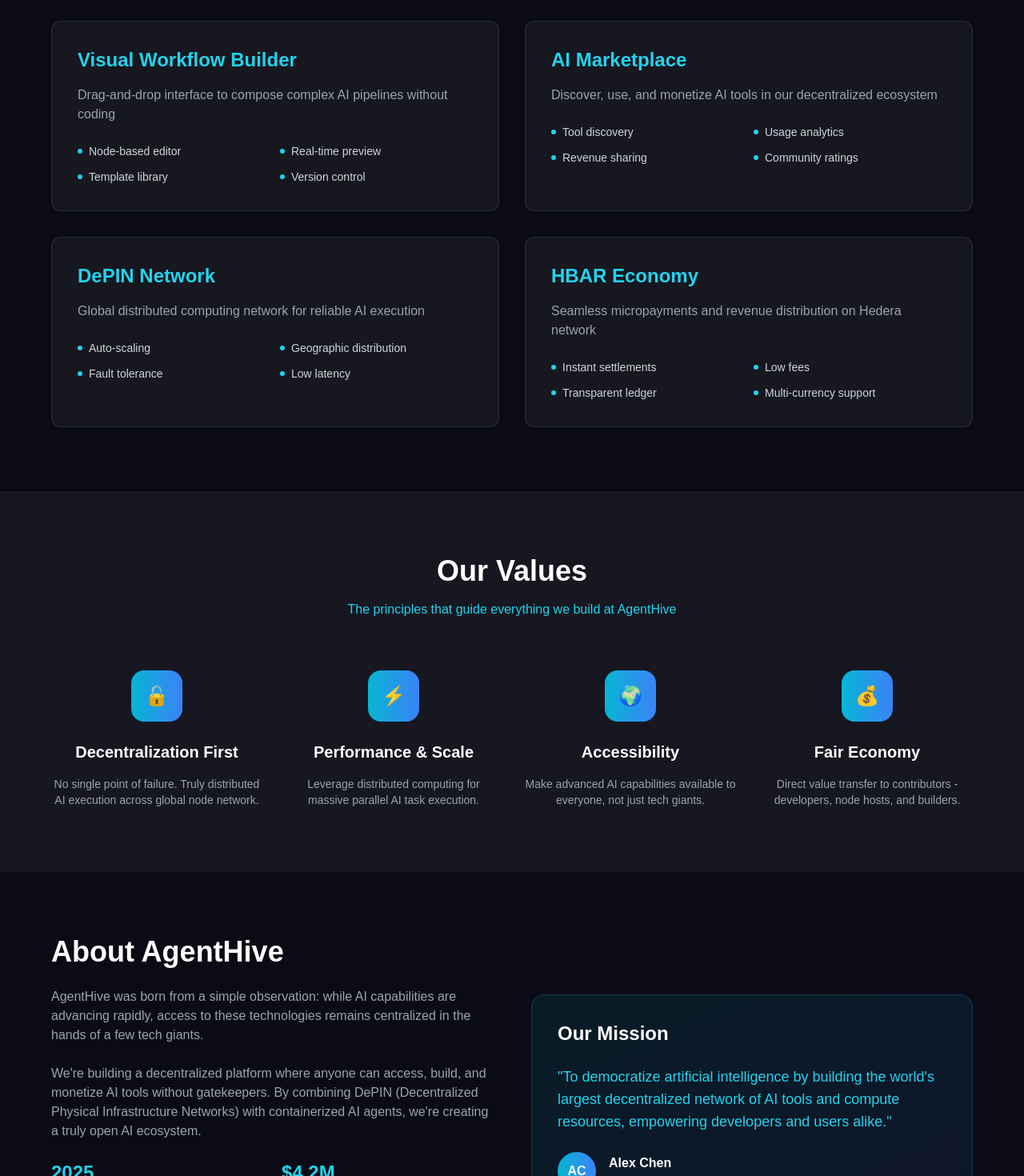
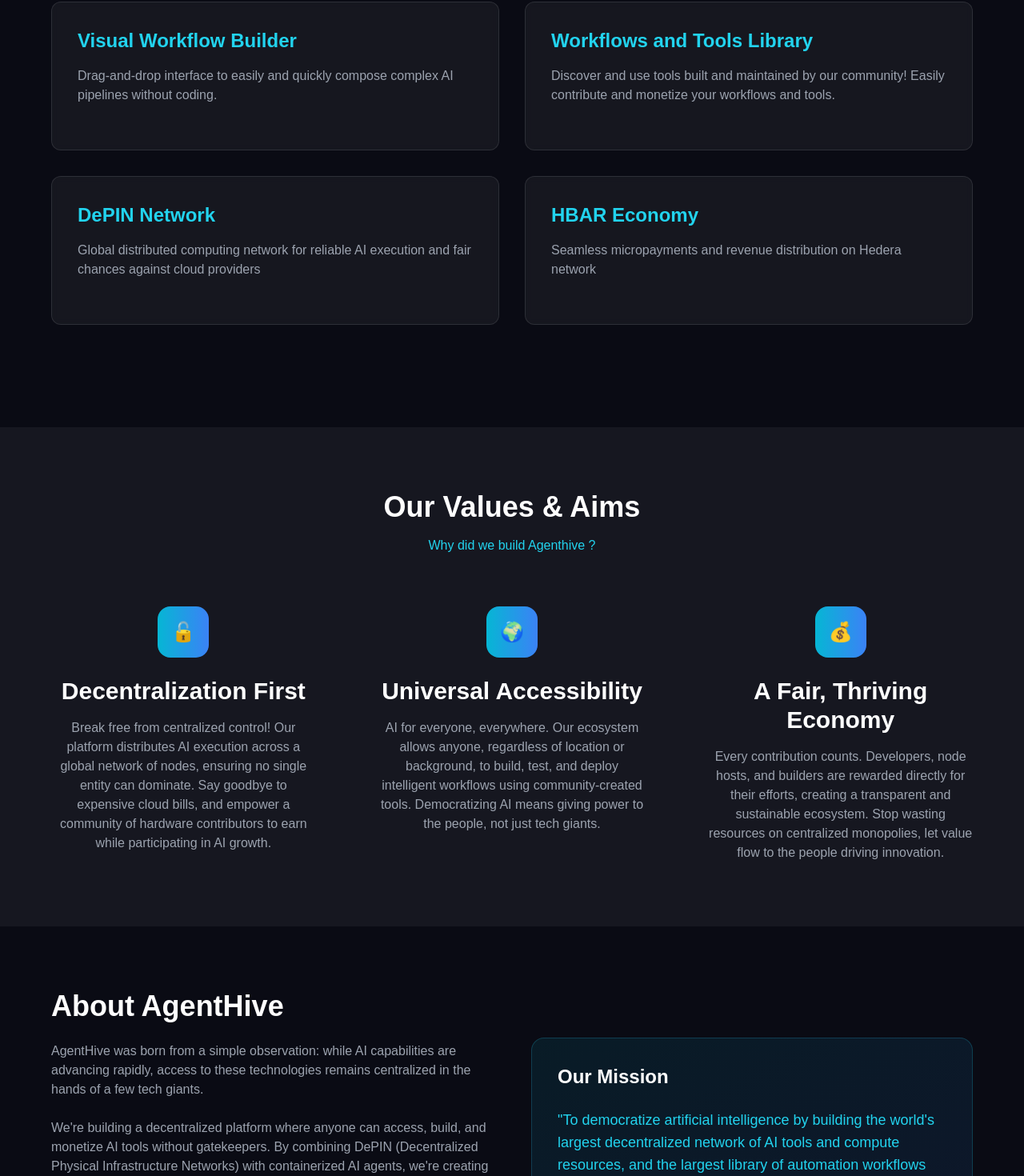
Before and after one commit to Moetez-Fradi/HaAf, a Next.js app in the folder frontend/: page / in a window 1280 px wide. Shown: the part 956-2426 px from the top of the page at 80% size. Built offline with nearby package versions, Linux system fonts and the light colour scheme.

Commit message:
Fix landing page

```diff
--- a/frontend/app/page.tsx
+++ b/frontend/app/page.tsx
@@ -13,46 +13,42 @@
   {
     icon: '🔓',
     title: 'Decentralization First',
-      description: 'No single point of failure. Truly distributed AI execution across global node network.'
-    },
-    {
-      icon: '⚡',
-      title: 'Performance & Scale',
-      description: 'Leverage distributed computing for massive parallel AI task execution.'
+    description: "Break free from centralized control! Our platform distributes AI execution across a global network of nodes, ensuring no single entity can dominate. Say goodbye to expensive cloud bills, and empower a community of hardware contributors to earn while participating in AI growth."
   },
   {
     icon: '🌍',
-      title: 'Accessibility',
-      description: 'Make advanced AI capabilities available to everyone, not just tech giants.'
+    title: 'Universal Accessibility',
+    description: "AI for everyone, everywhere. Our ecosystem allows anyone, regardless of location or background, to build, test, and deploy intelligent workflows using community-created tools. Democratizing AI means giving power to the people, not just tech giants."
   },
   {
     icon: '💰',
-      title: 'Fair Economy',
-      description: 'Direct value transfer to contributors - developers, node hosts, and builders.'
+    title: 'A Fair, Thriving Economy',
+    description: "Every contribution counts. Developers, node hosts, and builders are rewarded directly for their efforts, creating a transparent and sustainable ecosystem. Stop wasting resources on centralized monopolies, let value flow to the people driving innovation."
   }
 ];
+
 
 
   const features = [
     {
       title: 'Visual Workflow Builder',
-      description: 'Drag-and-drop interface to compose complex AI pipelines without coding',
-      capabilities: ['Node-based editor', 'Real-time preview', 'Template library', 'Version control']
+      description: 'Drag-and-drop interface to easily and quickly compose complex AI pipelines without coding.',
+      capabilities: []
     },
     {
-      title: 'AI Marketplace',
-      description: 'Discover, use, and monetize AI tools in our decentralized ecosystem',
-      capabilities: ['Tool discovery', 'Usage analytics', 'Revenue sharing', 'Community ratings']
+      title: 'Workflows and Tools Library',
+      description: 'Discover and use tools built and maintained by our community! Easily contribute and monetize your workflows and tools.',
+      capabilities: []
     },
     {
       title: 'DePIN Network',
-      description: 'Global distributed computing network for reliable AI execution',
-      capabilities: ['Auto-scaling', 'Geographic distribution', 'Fault tolerance', 'Low latency']
+      description: 'Global distributed computing network for reliable AI execution and fair chances against cloud providers',
+      capabilities: []
     },
     {
       title: 'HBAR Economy',
       description: 'Seamless micropayments and revenue distribution on Hedera network',
-      capabilities: ['Instant settlements', 'Low fees', 'Transparent ledger', 'Multi-currency support']
+      capabilities: []
     }
   ];
 
@@ -87,7 +83,7 @@
             Decentralize <span className="text-transparent bg-clip-text bg-gradient-to-r from-cyan-400 to-blue-400">Intelligence</span>
           </h1>
           <p className="text-xl md:text-2xl text-cyan-400 mb-12 max-w-3xl mx-auto">
-Decentralize Intelligence. Build the Future.
+          AI for people, powered by people
           </p>
 
 
@@ -132,7 +128,7 @@
         <div className="max-w-6xl mx-auto">
           <h2 className="text-4xl font-bold text-white text-center mb-4">Powerful Features</h2>
           <p className="text-cyan-400 text-center mb-16 max-w-2xl mx-auto">
-            Everything you need to build, deploy, and monetize AI applications in a decentralized ecosystem
+            Everything you need to build, deploy, and monetize AI workflows in a decentralized ecosystem
           </p>
 
           <div className="grid grid-cols-1 lg:grid-cols-2 gap-8">
@@ -154,25 +150,27 @@
             ))}
           </div>
         </div>
+        <br></br>
+        <br></br>
       </section>
 
 
       {/* Values Section */}
       <section id="values" className="relative z-10 px-8 py-20 bg-white/5">
         <div className="max-w-6xl mx-auto">
-          <h2 className="text-4xl font-bold text-white text-center mb-4">Our Values</h2>
+          <h2 className="text-4xl font-bold text-white text-center mb-4">Our Values & Aims</h2>
           <p className="text-cyan-400 text-center mb-16 max-w-2xl mx-auto">
-            The principles that guide everything we build at AgentHive
+            Why did we build Agenthive ?
           </p>
 
-          <div className="grid grid-cols-1 md:grid-cols-2 lg:grid-cols-4 gap-8">
+          <div className="grid grid-cols-1 md:grid-cols-2 lg:grid-cols-3 gap-20">
             {values.map((value, index) => (
               <div key={index} className="text-center">
                 <div className="w-16 h-16 bg-gradient-to-r from-cyan-500 to-blue-500 rounded-2xl flex items-center justify-center text-2xl mb-6 mx-auto">
                   {value.icon}
                 </div>
-                <h3 className="text-xl font-bold text-white mb-4">{value.title}</h3>
-                <p className="text-gray-400 text-sm">{value.description}</p>
+                <h3 className="text-3xl font-bold text-white mb-4">{value.title}</h3>
+                <p className="text-gray-400 text-md">{value.description}</p>
               </div>
             ))}
           </div>
@@ -201,12 +199,12 @@
                   <div className="text-gray-400 text-sm">Founded</div>
                 </div>
                 <div>
-                  <div className="text-2xl font-bold text-cyan-400 mb-2">$4.2M</div>
+                  <div className="text-2xl font-bold text-cyan-400 mb-2">$1M</div>
                   <div className="text-gray-400 text-sm">Seed Funding</div>
                 </div>
                 <div>
-                  <div className="text-2xl font-bold text-cyan-400 mb-2">15+</div>
-                  <div className="text-gray-400 text-sm">Countries</div>
+                  <div className="text-2xl font-bold text-cyan-400 mb-2">5+</div>
+                  <div className="text-gray-400 text-sm">Countries for expansion</div>
                 </div>
                 <div>
                   <div className="text-2xl font-bold text-cyan-400 mb-2">24/7</div>
@@ -218,14 +216,15 @@
               <h3 className="text-2xl font-bold text-white mb-6">Our Mission</h3>
               <p className="text-cyan-400 text-lg mb-6">
                 "To democratize artificial intelligence by building the world's largest decentralized
-                network of AI tools and compute resources, empowering developers and users alike."
+                network of AI tools and compute resources, and the largest library of automation workflows
+                and tools, empowering developers and users alike."
               </p>
               <div className="flex items-center gap-4">
                 <div className="w-12 h-12 bg-gradient-to-r from-cyan-500 to-blue-500 rounded-full flex items-center justify-center">
-                  <span className="text-white font-bold">AC</span>
+                  <span className="text-white font-bold">MF</span>
                 </div>
                 <div>
-                  <div className="text-white font-semibold">Alex Chen</div>
+                  <div className="text-white font-semibold">Moetez Fradi</div>
                   <div className="text-cyan-400 text-sm">Founder & CEO</div>
                 </div>
               </div>
@@ -293,30 +292,18 @@
                       <path d="M4 4H20C21.1 4 22 4.9 22 6V18C22 19.1 21.1 20 20 20H4C2.9 20 2 19.1 2 18V6C2 4.9 2.9 4 4 4Z" stroke="currentColor" strokeWidth="2"/>
                       <path d="M22 6L12 13L2 6" stroke="currentColor" strokeWidth="2"/>
                     </svg>
-                    <span>hello@agenthive.ai</span>
+                    <span>moetezfradi7@gmail.com</span>
                   </div>
                   <div className="flex items-center gap-3 text-gray-400">
                     <svg width="20" height="20" viewBox="0 0 24 24" fill="none" className="text-cyan-400">
                       <path d="M22 16.92V19.92C22 20.52 21.53 21 20.94 21C10.47 21 2 12.53 2 3.06C2 2.47 2.48 2 3.08 2H6.08C6.67 2 7.15 2.48 7.15 3.08C7.15 4.03 7.35 4.95 7.74 5.79C7.87 6.08 7.83 6.42 7.62 6.67L5.85 8.88C7.36 12.2 10.38 15.22 13.7 16.73L15.91 14.96C16.16 14.75 16.5 14.71 16.79 14.84C17.63 15.23 18.55 15.43 19.5 15.43C20.09 15.43 20.57 15.91 20.57 16.5L20.58 16.92H22Z" stroke="currentColor" strokeWidth="2"/>
                     </svg>
-                    <span>+216 58175046</span>
+                    <span>+216 29296562</span>
                   </div>
                 </div>
               </div>
 
-              <div className="rounded-xl bg-white/5 backdrop-blur-sm border border-white/10 p-6">
-                <h3 className="text-lg font-bold text-white mb-4">Follow Us</h3>
-                <div className="flex gap-4">
-                  {['Twitter', 'GitHub', 'Discord', 'LinkedIn'].map((social) => (
-                    <button
-                      key={social}
-                      className="flex-1 py-2 rounded-md bg-white/10 text-gray-400 hover:text-cyan-400 hover:bg-white/20 transition-all text-sm"
-                    >
-                      {social}
-                    </button>
-                  ))}
-                </div>
-              </div>
+
             </div>
           </div>
         </div>
```
Lines whose indentation alone changed are shown as unchanged.
